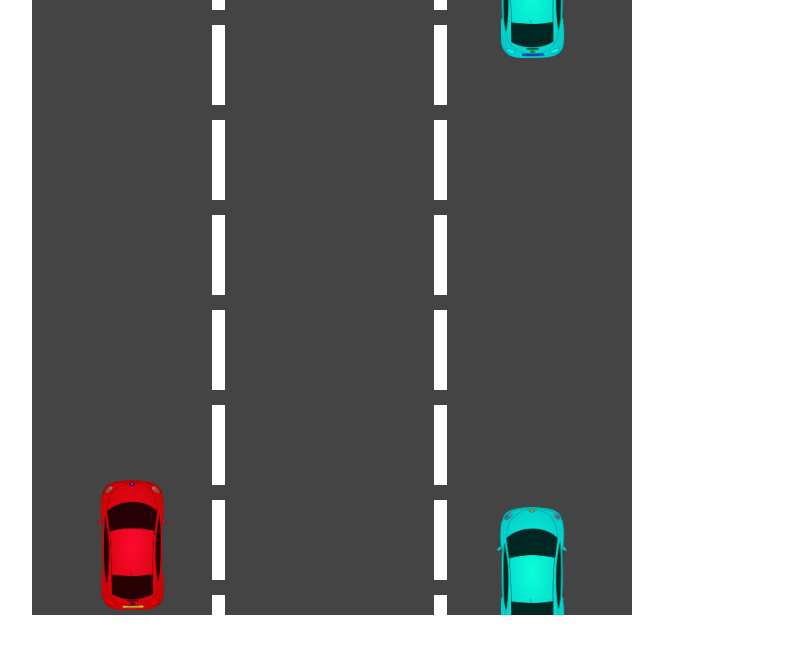
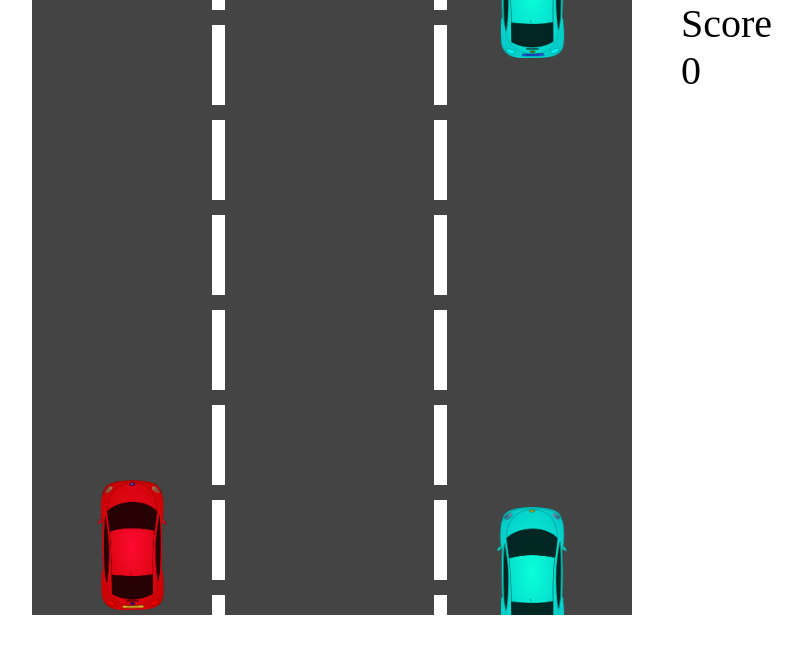
Before and after one commit to Panas18/2d-carGame, a plain HTML site: page public/index.html in a window 1280 px wide. Both pictures are taken after a click on the element "Start". Shown: the whole page, without its empty margins (308-1110 px from the left). Drawn offline with Linux system fonts and the light colour scheme.

Commit message:
Score count

```diff
--- a/public/index.html
+++ b/public/index.html
@@ -50,6 +50,10 @@
       </div>
     </div>
   </div>
+    <div class="score">
+      Score
+      <div class="score--value"></div>
+    </div>
 </body>
 
 </html>
--- a/public/script/constant.js
+++ b/public/script/constant.js
@@ -7,3 +7,6 @@ const restartScreen = document.querySelector(".end-screen");
 const FPS = 60;
 const startScreen = document.querySelector(".start-screen");
 const LANES = 3;
+const scoreValue = document.querySelector(".score--value");
+const scoreContainer = document.querySelector(".score");
+var score = 0
--- a/public/script/index.js
+++ b/public/script/index.js
@@ -2,6 +2,7 @@ startBtn.addEventListener("click", (e) => {
   startScreen.style.display = "none";
   road.style.display = "block";
   restartScreen.style.display = "none";
+  scoreContainer.style.display = "block";
 });
 restartBtn.addEventListener("click", (e) => {
   startScreen.style.display = "none";
@@ -37,8 +38,10 @@ setInterval(() => {
 
 setInterval(() => {
   for (i = 1; i <= obsList.length; i++) {
+    scoreValue.innerHTML = `${score}`;
+    console.log(score)
     obsList[i].move();
-    removeObstacle(obsList);
+    removeObstacle(obsList[i]);
     // detectCollision(obsList[i]);
   }
 }, 1000 / 60);
@@ -49,9 +52,11 @@ function restart() {
   restartScreen.style.display = "block";
 }
 
-function removeObstacle(obsList) {
-  if (obsList.length >= 6)
-    for (i = 0; i < 3; i++) {
-      obsList.shift();
-    }
+function removeObstacle(obs) {
+  if (obs.currentY >= 615) {
+    obsList.shift();
+    score += 1
+  }
 }
+
+// function updateScore() {}
--- a/public/style/style.css
+++ b/public/style/style.css
@@ -47,12 +47,12 @@
   color: white;
 }
 
-.start-screen{
+.start-screen {
   /* display:none */
 }
 
 
-.card-heading{
+.card-heading {
   font-size: 56px;
   margin-top: 200px;
 }
@@ -80,6 +80,17 @@
 }
 
 
-.end-screen{
+.end-screen {
   display: none;
 }
+
+.score {
+  position: absolute;
+  z-index: 5;
+  color: black;
+  font-size: 40px;
+  top:0;
+  right:200px;
+  display: none;
+
+}
```
